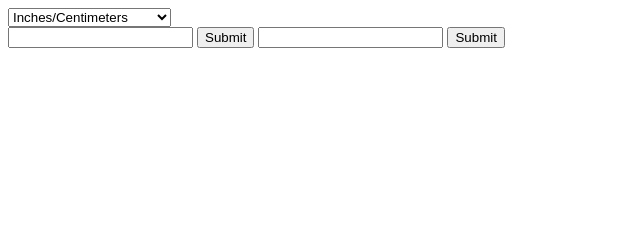
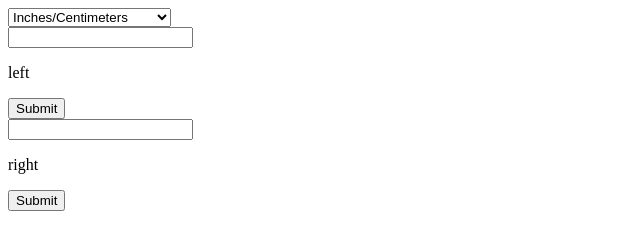
Before and after one commit to traceyr/Lab-Class-15, a plain HTML site: page indexCalculator.html in a window 1280 px wide. Shown: the whole page, without its empty margins (0-640 px from the left). Drawn offline with Linux system fonts and the light colour scheme.

Commit message:
added IDs

```diff
--- a/indexCalculator.html
+++ b/indexCalculator.html
@@ -22,9 +22,11 @@
       <div id="form">
         <form>
           <input type="text" class="leftConv">
-          <input type="submit" name="Submit" value="Submit" class="leftConv">
+          <p id="leftMeasure">left</p>
+          <input type="submit" name="Submit" value="Submit" class="leftConv"><br>
           <input type="text"  class="rightConv">
-          <input type="submit" name="Submit" value="Submit"class="rightConv">
+          <p id="rightMeasure">right</p>
+          <input type="submit" name="Submit" value="Submit"class="rightConv"><br>
         </form>
       </div>
     </div>
```
